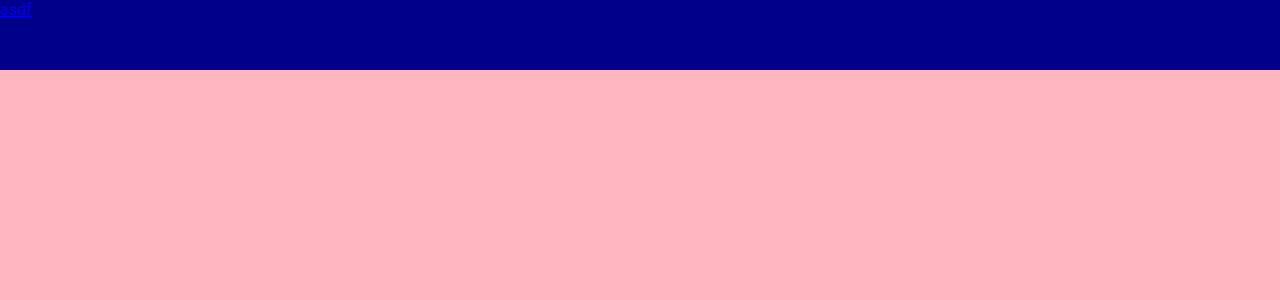
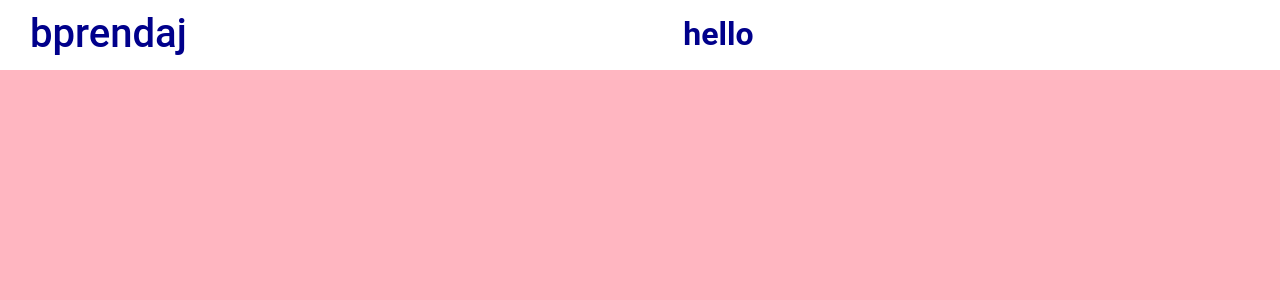
Before and after one commit to Bprendaj/portfolio_react, a React (Create React App) app in the folder portfolio_react/: page / in a window 1280 px wide. Shown: the top 300 px of the page. Built offline with nearby package versions, Linux system fonts and the light colour scheme; a web font is replaced by a local one.

Commit message:
components setup

```diff
--- a/portfolio_react/src/components/contact/contact.jsx
+++ b/portfolio_react/src/components/contact/contact.jsx
@@ -2,7 +2,7 @@ import "./contact.scss"
 
 export default function contact() {
   return (
-    <div className="contact">
+    <div className="contact" id="contact">
 
     </div>
   )
--- a/portfolio_react/src/components/intro/Intro.jsx
+++ b/portfolio_react/src/components/intro/Intro.jsx
@@ -2,7 +2,7 @@ import "./intro.scss"
 
 export default function intro() {
   return (
-    <div className="intro">
+    <div className="intro" id="intro">
     </div>
   )
 }
--- a/portfolio_react/src/components/topbar/Topbar.jsx
+++ b/portfolio_react/src/components/topbar/Topbar.jsx
@@ -5,10 +5,11 @@ export default function Topbar() {
     <div className="topbar">
       <div className= "wrapper">
         <div className="left">
-          <a href="#intro">asdf</a>
+          <a href="#intro" className="logo">bprendaj</a>
         </div>
+        <h1>hello</h1>
+        <div className="right"></div>
 
-        <div className="right"></div>
       </div>
     </div>
   )
--- a/portfolio_react/src/components/topbar/topbar.scss
+++ b/portfolio_react/src/components/topbar/topbar.scss
@@ -3,8 +3,27 @@
 .topbar{
     width: 100%;
     height: 70px;
-    background-color: $mainColor;
+    background-color: white;
+    color: $mainColor;
     position: fixed;
     top: 0;
     z-index: 2;
+
+    .wrapper{
+        padding: 10px 30px;
+        display: flex;
+        align-items:center;
+        justify-content: space-between;
+
+        .left{
+
+
+            .logo{
+                font-size: 40px;
+                font-weight: 500;
+                text-decoration: none;
+                color: inherit;
+            }
+        }
+    }
 }
```
